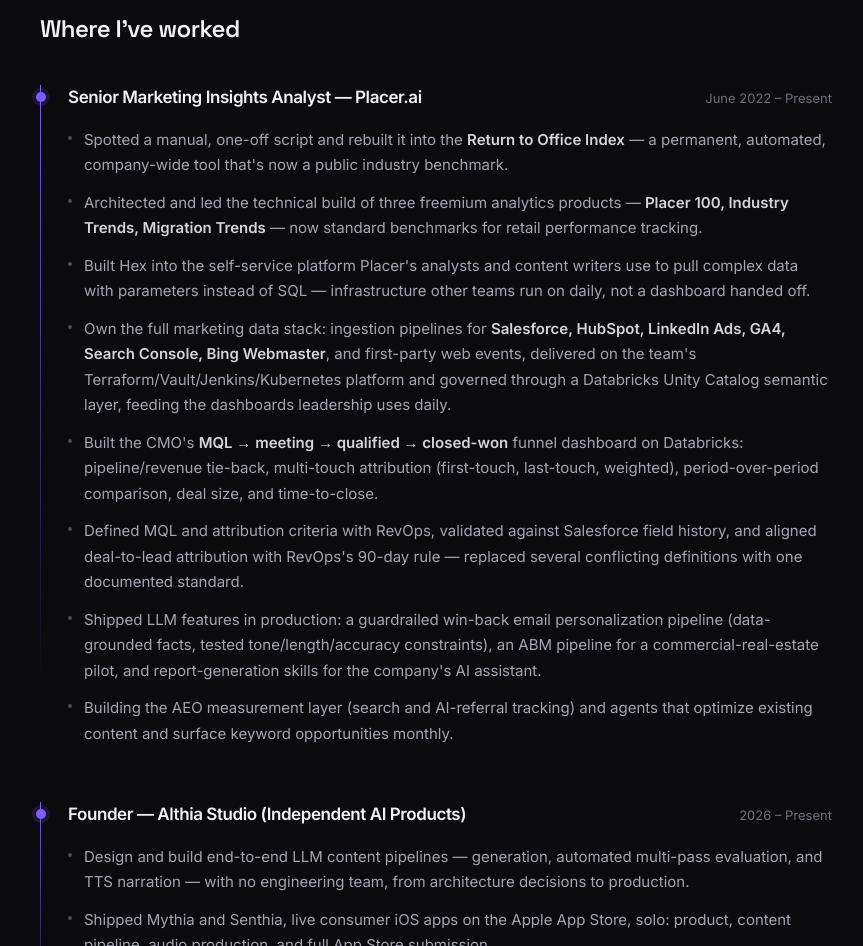
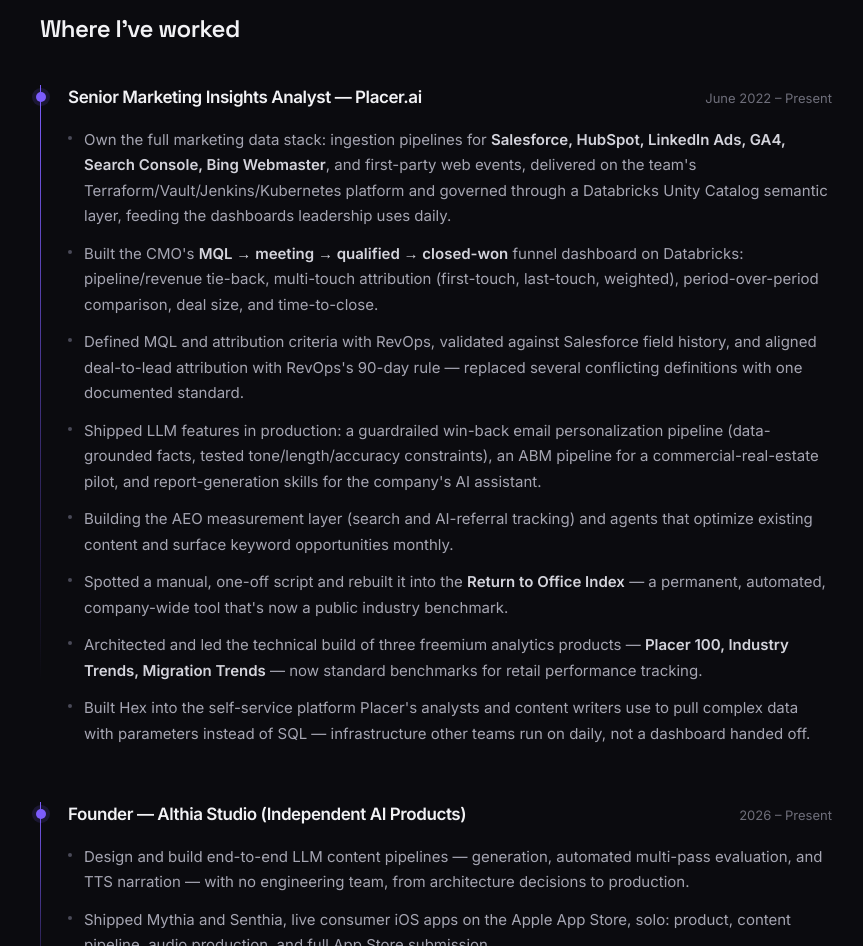
Before and after one commit to noammaman/althia-web, a Next.js app: page /noammaman in a window 1280 px wide. Shown: the part 2140-3086 px from the top of the page, without its empty margins (204-1067 px from the left). Built offline with nearby package versions, Linux system fonts and the light colour scheme; a web font is replaced by a local one.

Commit message:
Reorder Placer.ai bullets: most recent/highest-scope work first

```diff
--- a/app/noammaman/page.tsx
+++ b/app/noammaman/page.tsx
@@ -176,14 +176,14 @@
             title="Senior Marketing Insights Analyst — Placer.ai"
             dates="June 2022 – Present"
             bullets={[
-              <>Spotted a manual, one-off script and rebuilt it into the <strong className="text-[#D4D4DC]">Return to Office Index</strong> — a permanent, automated, company-wide tool that&apos;s now a public industry benchmark.</>,
-              <>Architected and led the technical build of three freemium analytics products — <strong className="text-[#D4D4DC]">Placer 100, Industry Trends, Migration Trends</strong> — now standard benchmarks for retail performance tracking.</>,
-              <>Built Hex into the self-service platform Placer&apos;s analysts and content writers use to pull complex data with parameters instead of SQL — infrastructure other teams run on daily, not a dashboard handed off.</>,
               <>Own the full marketing data stack: ingestion pipelines for <strong className="text-[#D4D4DC]">Salesforce, HubSpot, LinkedIn Ads, GA4, Search Console, Bing Webmaster</strong>, and first-party web events, delivered on the team&apos;s Terraform/Vault/Jenkins/Kubernetes platform and governed through a Databricks Unity Catalog semantic layer, feeding the dashboards leadership uses daily.</>,
               <>Built the CMO&apos;s <strong className="text-[#D4D4DC]">MQL → meeting → qualified → closed-won</strong> funnel dashboard on Databricks: pipeline/revenue tie-back, multi-touch attribution (first-touch, last-touch, weighted), period-over-period comparison, deal size, and time-to-close.</>,
               <>Defined MQL and attribution criteria with RevOps, validated against Salesforce field history, and aligned deal-to-lead attribution with RevOps&apos;s 90-day rule — replaced several conflicting definitions with one documented standard.</>,
               <>Shipped LLM features in production: a guardrailed win-back email personalization pipeline (data-grounded facts, tested tone/length/accuracy constraints), an ABM pipeline for a commercial-real-estate pilot, and report-generation skills for the company&apos;s AI assistant.</>,
               <>Building the AEO measurement layer (search and AI-referral tracking) and agents that optimize existing content and surface keyword opportunities monthly.</>,
+              <>Spotted a manual, one-off script and rebuilt it into the <strong className="text-[#D4D4DC]">Return to Office Index</strong> — a permanent, automated, company-wide tool that&apos;s now a public industry benchmark.</>,
+              <>Architected and led the technical build of three freemium analytics products — <strong className="text-[#D4D4DC]">Placer 100, Industry Trends, Migration Trends</strong> — now standard benchmarks for retail performance tracking.</>,
+              <>Built Hex into the self-service platform Placer&apos;s analysts and content writers use to pull complex data with parameters instead of SQL — infrastructure other teams run on daily, not a dashboard handed off.</>,
             ]}
           />
 
```
Also changed, not shown: 1 other file (tests, documents, lock files or other folders).
